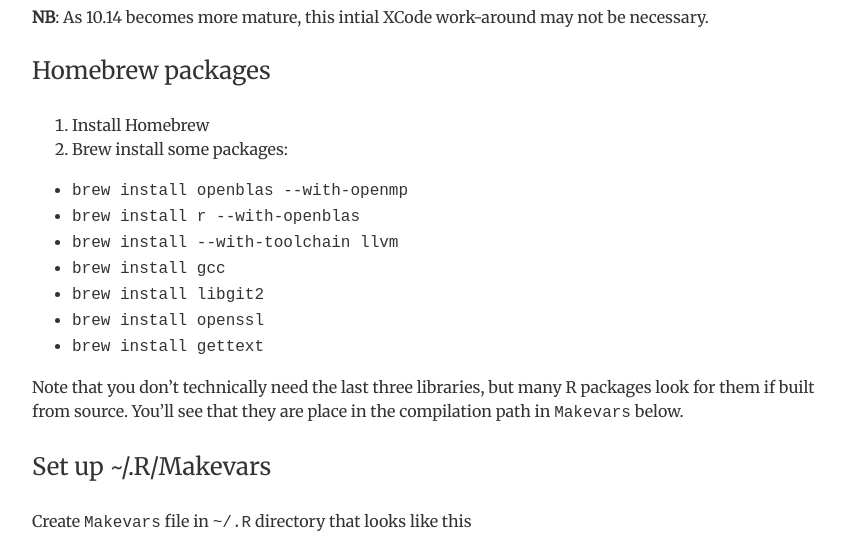
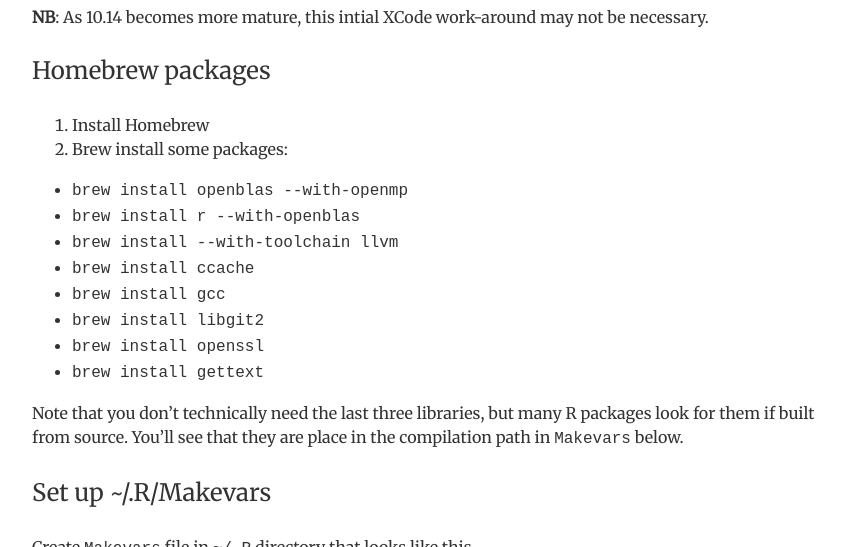
Before and after one commit to btskinner/btskinner.github.io, a Jekyll site: the page built from _posts/2018-10-13-install-r-with-openblas-and-openmp-on-macos-mojave.md, in a window 1280 px wide and 900 px high, scrolled down 1432 px, cut to the strip 0-547 px from the top of the window. Shown: the whole strip, without its empty margins (200-1045 px from the left). Built offline with Jekyll 4.4.1, drawn with Linux system fonts in a browser that asks for light colours.

Commit message:
update to add ccache

```diff
--- a/_posts/2018-10-13-install-r-with-openblas-and-openmp-on-macos-mojave.md
+++ b/_posts/2018-10-13-install-r-with-openblas-and-openmp-on-macos-mojave.md
@@ -71,6 +71,7 @@
 - `brew install openblas --with-openmp`
 - `brew install r --with-openblas`
 - `brew install --with-toolchain llvm`
+- `brew install ccache`
 - `brew install gcc`
 - `brew install libgit2`
 - `brew install openssl`
```
Also changed, not shown: 1 other file.
